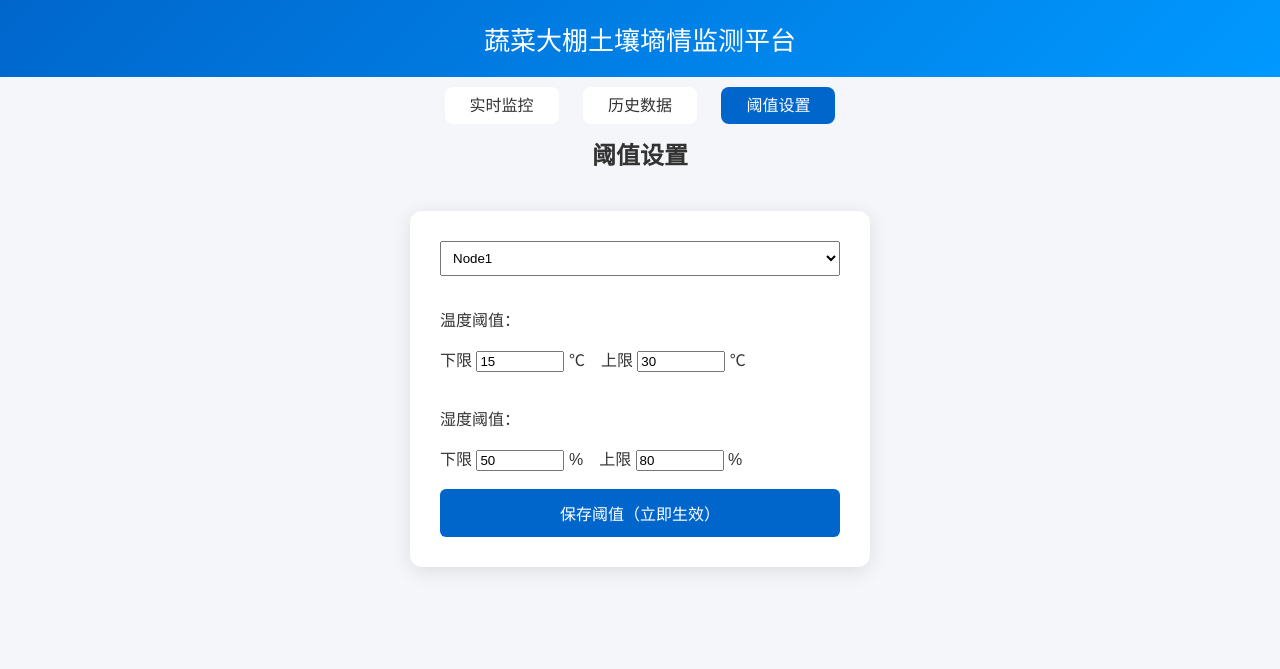
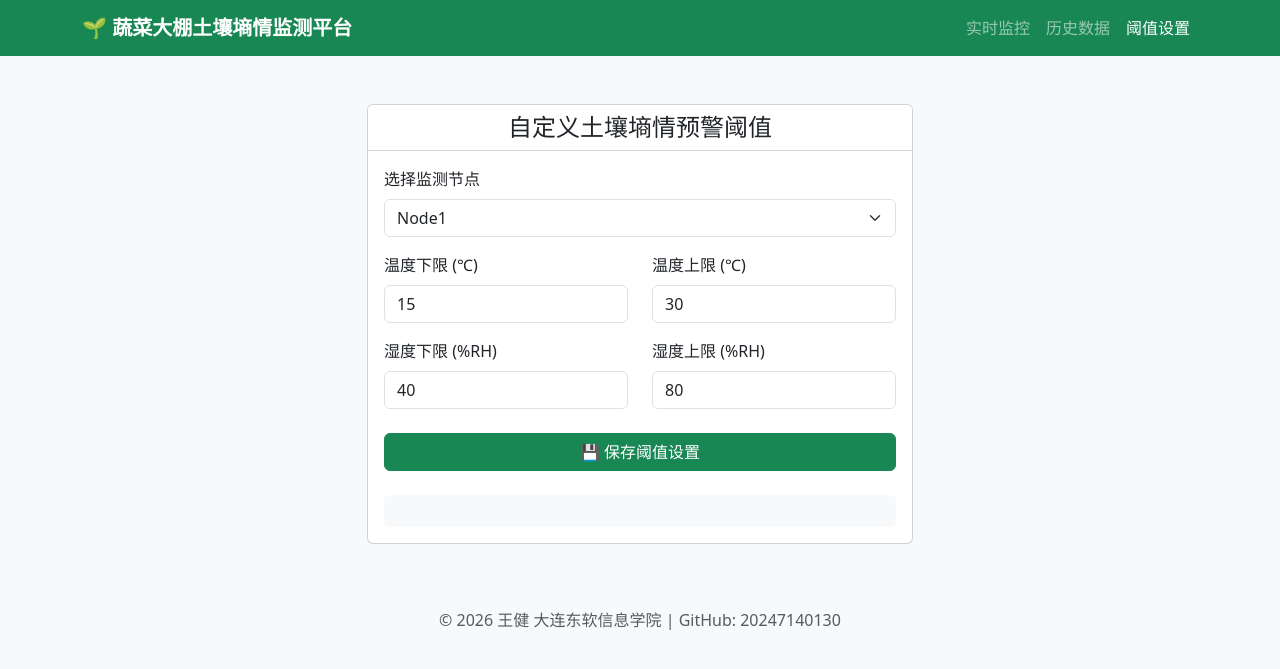
Before and after one commit to 20247140130/vegetable-greenhouse-soil-monitoring, a Flask app: page /threshold in a window 1280 px wide. Shown: the top 669 px of the page. Run offline with Flask 3, Linux system fonts and the light colour scheme; data that the repository does not hold is empty.

Commit message:
Update threshold.html

```diff
--- a/templates/threshold.html
+++ b/templates/threshold.html
@@ -2,30 +2,123 @@
 <html lang="zh-CN">
 <head>
     <meta charset="UTF-8">
-    <title>阈值设置</title>
-    <link rel="stylesheet" href="/static/css/style.css">
-    <script src="/static/js/main.js"></script>
+    <meta name="viewport" content="width=device-width, initial-scale=1.0">
+    <title>阈值设置 - 蔬菜大棚土壤墒情监测平台</title>
+    <link href="https://cdn.jsdelivr.net/npm/bootstrap@5.3.3/dist/css/bootstrap.min.css" rel="stylesheet">
+    <style>
+        body { background: #f8f9fa; }
+    </style>
 </head>
 <body>
-    <div class="header">蔬菜大棚土壤墒情监测平台</div>
-    <div class="nav" style="text-align:center; margin:15px;">
-        <a href="/">实时监控</a>
-        <a href="/history">历史数据</a>
-        <a href="/threshold" class="active">阈值设置</a>
+    <nav class="navbar navbar-expand-lg navbar-dark bg-success">
+        <div class="container">
+            <a class="navbar-brand fw-bold" href="/">🌱 蔬菜大棚土壤墒情监测平台</a>
+            <div class="navbar-nav ms-auto">
+                <a class="nav-link" href="/">实时监控</a>
+                <a class="nav-link" href="/history">历史数据</a>
+                <a class="nav-link active" href="/threshold">阈值设置</a>
+            </div>
+        </div>
+    </nav>
+
+    <div class="container mt-5">
+        <div class="row justify-content-center">
+            <div class="col-lg-6">
+                <div class="card">
+                    <div class="card-header bg-white text-center">
+                        <h4 class="mb-0">自定义土壤墒情预警阈值</h4>
+                    </div>
+                    <div class="card-body">
+                        <div class="mb-3">
+                            <label class="form-label">选择监测节点</label>
+                            <select id="nodeSelect" class="form-select">
+                                <option value="Node1">Node1</option>
+                                <option value="Node2">Node2</option>
+                                <option value="Node3">Node3</option>
+                            </select>
+                        </div>
+
+                        <div class="row">
+                            <div class="col-6">
+                                <label class="form-label">温度下限 (℃)</label>
+                                <input type="number" id="tempMin" class="form-control" value="15" step="0.1">
+                            </div>
+                            <div class="col-6">
+                                <label class="form-label">温度上限 (℃)</label>
+                                <input type="number" id="tempMax" class="form-control" value="30" step="0.1">
+                            </div>
+                        </div>
+                        <div class="row mt-3">
+                            <div class="col-6">
+                                <label class="form-label">湿度下限 (%RH)</label>
+                                <input type="number" id="humMin" class="form-control" value="40" step="0.1">
+                            </div>
+                            <div class="col-6">
+                                <label class="form-label">湿度上限 (%RH)</label>
+                                <input type="number" id="humMax" class="form-control" value="80" step="0.1">
+                            </div>
+                        </div>
+
+                        <button onclick="saveThreshold()" class="btn btn-success w-100 mt-4">💾 保存阈值设置</button>
+
+                        <!-- 当前阈值显示 -->
+                        <div class="mt-4 p-3 bg-light rounded" id="currentThreshold"></div>
+                    </div>
+                </div>
+            </div>
+        </div>
     </div>
 
-    <h2 style="text-align:center;">阈值设置</h2>
-    <div style="max-width:400px; margin:40px auto; background:white; padding:30px; border-radius:12px; box-shadow:0 4px 20px rgba(0,0,0,0.1);">
-        <select id="node" style="width:100%; padding:8px; margin-bottom:15px;">
-            <option value="Node1">Node1</option>
-            <option value="Node2">Node2</option>
-            <option value="Node3">Node3</option>
-        </select>
-        <p>温度阈值：</p>
-        下限 <input id="tmin" value="15" style="width:80px;"> ℃　上限 <input id="tmax" value="30" style="width:80px;"> ℃<br><br>
-        <p>湿度阈值：</p>
-        下限 <input id="hmin" value="50" style="width:80px;"> %　上限 <input id="hmax" value="80" style="width:80px;"> %<br><br>
-        <button onclick="saveThreshold()" style="width:100%; padding:12px; background:#0066cc; color:white; border:none; border-radius:6px; font-size:16px;">保存阈值（立即生效）</button>
-    </div>
+    <script>
+        function loadCurrentThreshold() {
+            const node = document.getElementById('nodeSelect').value;
+            fetch(`/api/alert`)
+                .then(res => res.json())
+                .then(res => {
+                    if (res.code === 200 && res.data[node]) {
+                        const t = res.data[node];
+                        document.getElementById('currentThreshold').innerHTML = `
+                            <strong>当前${node}阈值：</strong><br>
+                            温度：${t.status === 'normal' ? '正常' : '异常'}（15~30℃）<br>
+                            湿度：${t.status === 'normal' ? '正常' : '异常'}（40~80%RH）
+                        `;
+                    }
+                });
+        }
+
+        function saveThreshold() {
+            const node = document.getElementById('nodeSelect').value;
+            const data = {
+                node_id: node,
+                temp_min: parseFloat(document.getElementById('tempMin').value),
+                temp_max: parseFloat(document.getElementById('tempMax').value),
+                hum_min: parseFloat(document.getElementById('humMin').value),
+                hum_max: parseFloat(document.getElementById('humMax').value)
+            };
+
+            fetch('/api/set_threshold', {
+                method: 'POST',
+                headers: { 'Content-Type': 'application/json' },
+                body: JSON.stringify(data)
+            })
+            .then(res => res.json())
+            .then(res => {
+                if (res.code === 200) {
+                    alert(`✅ ${node} 阈值设置成功！`);
+                    loadCurrentThreshold();
+                } else {
+                    alert('保存失败：' + res.msg);
+                }
+            });
+        }
+
+        // 节点切换时刷新当前阈值
+        document.getElementById('nodeSelect').addEventListener('change', loadCurrentThreshold);
+        window.onload = loadCurrentThreshold;
+    </script>
+
+    <footer class="text-center py-3 mt-5 text-muted">
+        © 2026 王健 大连东软信息学院 | GitHub: 20247140130
+    </footer>
 </body>
 </html>
```
